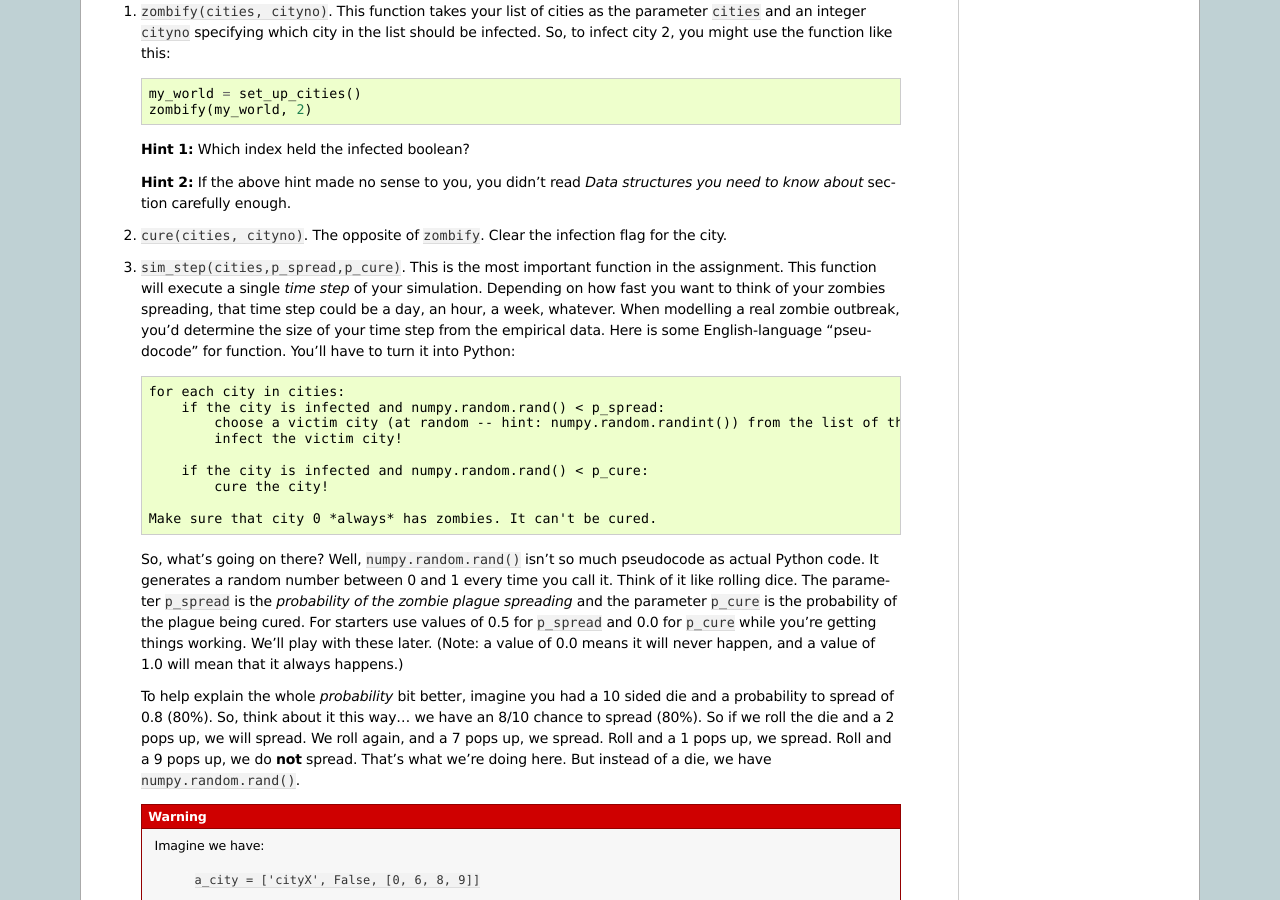
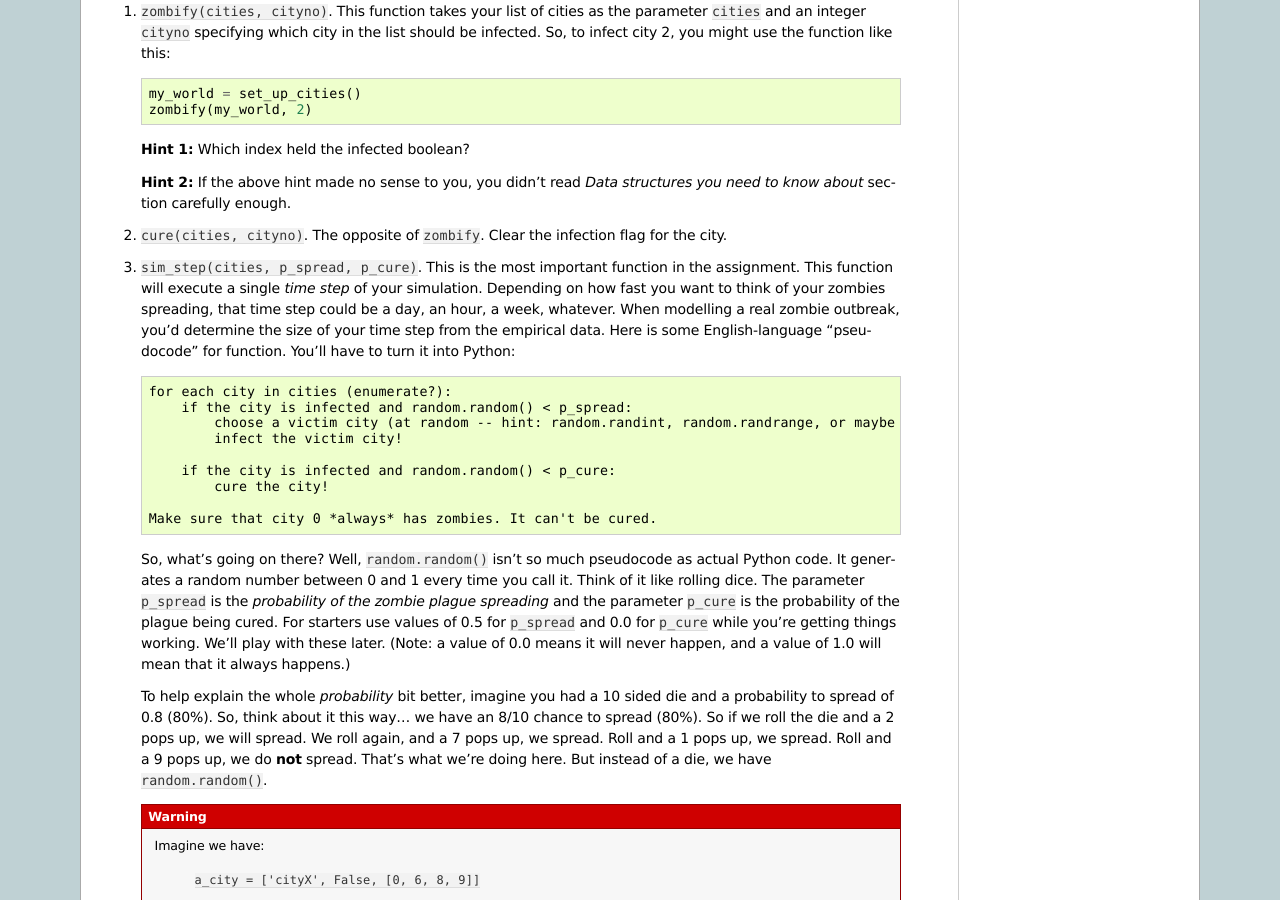
Before and after one commit to jameshughes89/cs101, a Sphinx documentation site: the page built from source/asn2.rst, in a window 1280 px wide and 900 px high, scrolled down 4959 px. Built offline with Sphinx 7.4.7, drawn with Linux system fonts in a browser that asks for light colours; some of the changed text lies outside the part shown.

Commit message:
:lipstick: Asn2 Remove `numpy`, say `enumerate`, mention `choice` (#90)

```diff
--- a/source/asn2.rst
+++ b/source/asn2.rst
@@ -12,7 +12,7 @@
 
 .. warning::
 
-   For this assignment, you will need to use special Python packages (networkx, numpy, matplotlib). The good news is that if you are using Colab (or you have installed anaconda), you've got them installed already!
+   For this assignment, you will need to use special Python packages (networkx, matplotlib). The good news is that if you are using Colab (or you have installed anaconda), you've got them installed already!
 
    You can access these in Colab or PyCharm. If using PyCharm and you create a PyCharm project, make sure to select the **Conda** interpreter.
 
@@ -46,7 +46,7 @@
 Data structures you need to know about
 ======================================
 
-Every city in our simulation is going to be represented by a list ``[name,infected,neighbours]``. The good news is, you've been using lists since week one in the labs.
+Every city in our simulation is going to be represented by a list ``[name, infected, neighbours]``. The good news is, you've been using lists since week one in the labs.
 
 * ``name`` is a string with the name of the city.
 * ``infected`` is a ``bool`` . ``True`` if the city has zombies, ``False`` if it doesn't.
@@ -140,21 +140,21 @@
 
 2. ``cure(cities, cityno)``. The opposite of ``zombify``. Clear the infection flag for the city.
 
-3. ``sim_step(cities,p_spread,p_cure)``. This is the most important function in the assignment. This function will execute a single *time step* of your simulation. Depending on how fast you want to think of your zombies spreading, that time step could be a day, an hour, a week, whatever. When modelling a real zombie outbreak, you'd determine the size of your time step from the empirical data. Here is some English-language "pseudocode" for function. You'll have to turn it into Python::
+3. ``sim_step(cities, p_spread, p_cure)``. This is the most important function in the assignment. This function will execute a single *time step* of your simulation. Depending on how fast you want to think of your zombies spreading, that time step could be a day, an hour, a week, whatever. When modelling a real zombie outbreak, you'd determine the size of your time step from the empirical data. Here is some English-language "pseudocode" for function. You'll have to turn it into Python::
 
-    for each city in cities:
-        if the city is infected and numpy.random.rand() < p_spread:
-            choose a victim city (at random -- hint: numpy.random.randint()) from the list of this city's neighbours
+    for each city in cities (enumerate?):
+        if the city is infected and random.random() < p_spread:
+            choose a victim city (at random -- hint: random.randint, random.randrange, or maybe random.choice) from the list of this city's neighbours
             infect the victim city!
 
-        if the city is infected and numpy.random.rand() < p_cure:
+        if the city is infected and random.random() < p_cure:
             cure the city!
 
     Make sure that city 0 *always* has zombies. It can't be cured.
 
-   So, what's going on there? Well, ``numpy.random.rand()`` isn't so much pseudocode as actual Python code. It generates a random number between 0 and 1 every time you call it. Think of it like rolling dice. The parameter ``p_spread`` is the *probability of the zombie plague spreading* and the parameter ``p_cure`` is the probability of the plague being cured. For starters use values of 0.5 for ``p_spread`` and 0.0 for ``p_cure`` while you're getting things working. We'll play with these later. (Note: a value of 0.0 means it will never happen, and a value of 1.0 will mean that it always happens.)
+   So, what's going on there? Well, ``random.random()`` isn't so much pseudocode as actual Python code. It generates a random number between 0 and 1 every time you call it. Think of it like rolling dice. The parameter ``p_spread`` is the *probability of the zombie plague spreading* and the parameter ``p_cure`` is the probability of the plague being cured. For starters use values of 0.5 for ``p_spread`` and 0.0 for ``p_cure`` while you're getting things working. We'll play with these later. (Note: a value of 0.0 means it will never happen, and a value of 1.0 will mean that it always happens.)
 
-   To help explain the whole *probability* bit better, imagine you had a 10 sided die and a probability to spread of 0.8 (80%). So, think about it this way... we have an 8/10 chance to spread (80%). So if we roll the die and a 2 pops up, we will spread. We roll again, and a 7 pops up, we spread. Roll and a 1 pops up, we spread. Roll and a 9 pops up, we do **not** spread. That's what we're doing here. But instead of a die, we have ``numpy.random.rand()``.
+   To help explain the whole *probability* bit better, imagine you had a 10 sided die and a probability to spread of 0.8 (80%). So, think about it this way... we have an 8/10 chance to spread (80%). So if we roll the die and a 2 pops up, we will spread. We roll again, and a 7 pops up, we spread. Roll and a 1 pops up, we spread. Roll and a 9 pops up, we do **not** spread. That's what we're doing here. But instead of a die, we have ``random.random()``.
 
    .. warning::
 
@@ -169,7 +169,7 @@
    .. code-block:: python
 
       my_world = set_up_cities()
-      zombify(my_world,0)
+      zombify(my_world, 0)
       draw_world(my_world)
       sim_step(my_world, 0.5, 0)
       draw_world(my_world)
@@ -211,7 +211,7 @@
 
 4. ``is_end_of_world(cities)``. Loop through all the cities in the list ``cities``. If *all* of them are infected, return ``True`` (it's been nice knowing you). Otherwise, return ``False``.
 
-5. ``time_to_end_of_world(p_spread,p_cure)``. Run a simulation, for specific values of ``p_spread`` and ``p_cure`` and count how long it takes the world to end (which you can now test with ``is_end_of_world``, of course). Some pseudocode for you::
+5. ``time_to_end_of_world(p_spread, p_cure)``. Run a simulation, for specific values of ``p_spread`` and ``p_cure`` and count how long it takes the world to end (which you can now test with ``is_end_of_world``, of course). Some pseudocode for you::
 
       set up a new list of cities (``world = set_up_cities()``)
       zombify city 0
@@ -223,7 +223,7 @@
 
       return the value of the end-of-world counter
 
-   Now, to run an experiment to see how long it takes the world to end, all we have to do is call ``time_to_end_of_world(0.5,0)``
+   Now, to run an experiment to see how long it takes the world to end, all we have to do is call ``time_to_end_of_world(0.5, 0)``
 
    .. warning::
       Be careful with what values you select for ``p_spread`` and ``p_cure``. This simulation works on probabilities. If you have a high probability to spread, do you think the simulation will take a long time? What if you had a low probability? Will it take longer?. How would the cure probability impact the runtimes?
@@ -236,7 +236,7 @@
 
 So, write another function:
 
-6. ``end_world_many_times(n,p_spread,p_cure)``. This function should initialize a *list* of results and then use a loop to run ``time_to_end_of_world(p_spread,p_cure)`` a total of ``n`` times. After each simulation, add the time it took for the world to end to the list. Return a list of ``n`` "times to the end of the world". Some pseudocode for you::
+6. ``end_world_many_times(n,p_spread, p_cure)``. This function should initialize a *list* of results and then use a loop to run ``time_to_end_of_world(p_spread, p_cure)`` a total of ``n`` times. After each simulation, add the time it took for the world to end to the list. Return a list of ``n`` "times to the end of the world". Some pseudocode for you::
 
     create an empty list
     while we have not done n simulations
@@ -258,7 +258,7 @@
 
 3. Fix the value of ``p_spread`` at 0.5. How does varying the value of ``p_cure`` affect the time to the end of world?
 
-4. Pick three pairs of ``p_spread`` , ``p_cure`` values that you think are interesting. Run 500 simulations for them (e.g, `end_world_many_times(500,your_value,your_value)``. What does the *distribution* of times to the end of the world look like? If you've taken a stats course: is it normal (Gaussian)? (If you haven't taken stats, just ignore the Gaussian bit). Call the function I gave you called ``draw_pretty_histogram(times)`` with a list of times to the end of the world. Cool eh!
+4. Pick three pairs of ``p_spread`` , ``p_cure`` values that you think are interesting. Run 500 simulations for them (e.g, `end_world_many_times(500, your_value, your_value)``. What does the *distribution* of times to the end of the world look like? If you've taken a stats course: is it normal (Gaussian)? (If you haven't taken stats, just ignore the Gaussian bit). Call the function I gave you called ``draw_pretty_histogram(times)`` with a list of times to the end of the world. Cool eh!
 
    Here's a sample histogram of times to the end of the world for ``p_spread = 0.5`` and ``p_cure = 0.0``:
 
```
